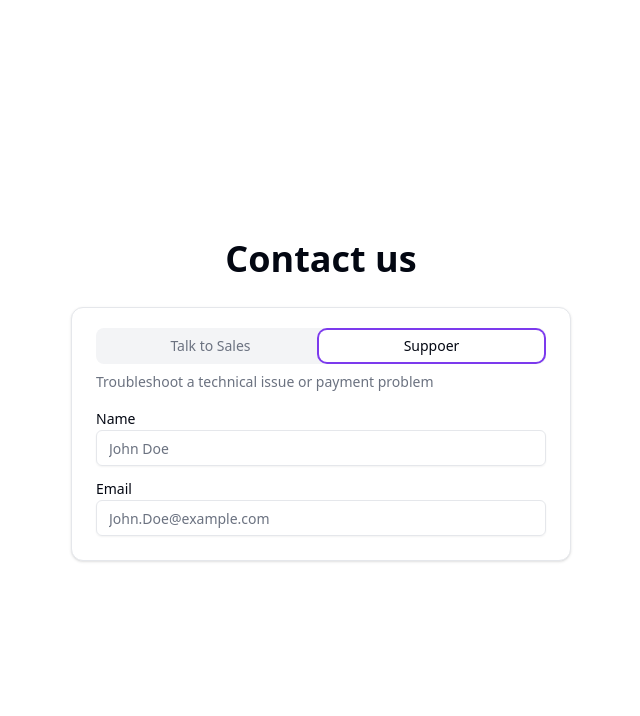
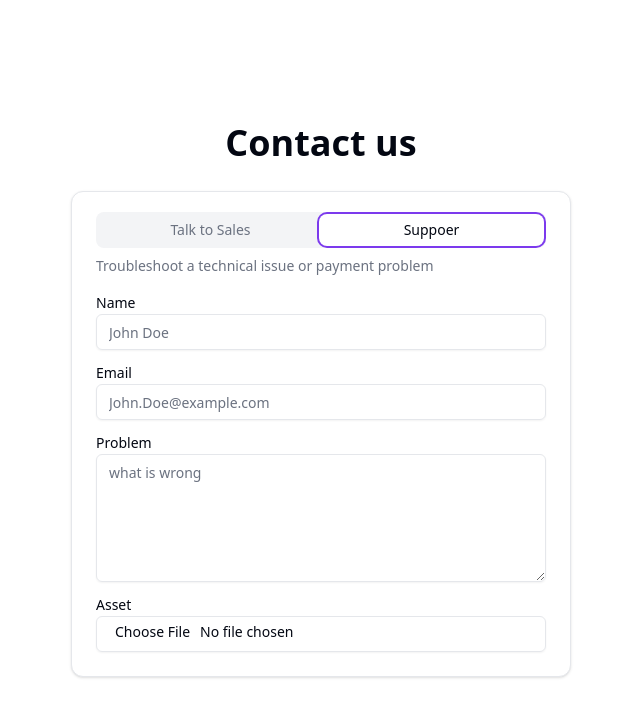
Before and after one commit to Martin2251/formbetterway, a Next.js app: page / in a window 1280 px wide. Both pictures are taken after a click on the tab "Suppoer". Shown: the top 716 px of the page, without its empty margins (319-959 px from the left). Built offline with nearby package versions, Linux system fonts and the light colour scheme.

Commit message:
input file

```diff
--- a/app/page.tsx
+++ b/app/page.tsx
@@ -55,6 +55,14 @@ export default function Home() {
                 <Label>Email</Label>
                 <Input placeholder="John.Doe@example.com" />
               </div>
+              <div className="grid space-y-1">
+                <Label>Problem</Label>
+                <Textarea placeholder="what is wrong" className="h-32" />
+                </div>
+                <div className="grid space-y-1">
+                  <Label>Asset</Label>
+                  <Input type="file" />
+                </div>
             </form>
           </TabsContent>
 
```
